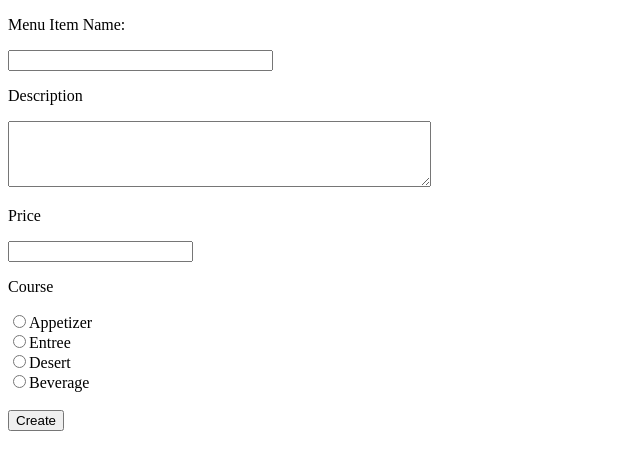
After one commit to mathurk1/DjangoWebApp, a Django app: page /1/menu/new in a window 1280 px wide. The commit adds this page. Shown: the top 470 px of the page, without its empty margins (0-640 px from the left). Run offline with Django 3.2, Linux system fonts and the light colour scheme.

Commit message:
add feature to add menu items

```diff
--- a/restaurantapp/templates/restaurantapp/listMenu.html
+++ b/restaurantapp/templates/restaurantapp/listMenu.html
@@ -8,12 +8,15 @@
     <a href="{% url 'listRestaurant' %}"><h4>Main Menu</h4></a>
 
     {% for MenuItem in menuList %}
+
         <li>{{ MenuItem.name }} - {{ MenuItem.description }} - {{ MenuItem.price }}</li>
 
         <p> <a href = "{% url 'deleteMenu' MenuItem.restaurant_id MenuItem.id %}">Delete Menu Item</a> </p>
 
     {% endfor %}
 
+    <a href = "{% url 'addMenuItem' restaurant_id %}" > <h4> Create a New Menu Item </h4></a>
+
     </br>
 </body>
 </html>
--- /dev/null
+++ b/restaurantapp/templates/restaurantapp/postMenu.html
@@ -0,0 +1,24 @@
+<!DOCTYPE html>
+<html lang="en">
+<head>
+    <meta charset="UTF-8">
+    <title>New Menu Item</title>
+</head>
+<body>
+        <form action= "{% url 'addMenuItem' restaurant_id %}" method="post" action = "#">{% csrf_token %}
+            <p>Menu Item Name:</p>
+            <input type = "text" size = 30, name = 'name'>
+            <p>Description</p>
+            <textarea type = "text" name = 'description' rows="4" cols="50"></textarea>
+            <p>Price</p>
+            <input type="text" name = "price">
+            <p>Course</p>
+            <input type = 'radio' name = 'course' value="Appetizer" >Appetizer</br>
+            <input type = 'radio' name = 'course' value="Entree" >Entree</br>
+            <input type = 'radio' name = 'course' value="Desert" >Desert</br>
+            <input type = 'radio' name = 'course' value="Beverage" >Beverage</br>
+            </br>
+            <input type="submit" value = "Create"/>
+        </form>
+</body>
+</html>
--- a/restaurantapp/templates/restaurantapp/postRestaurant.html
+++ b/restaurantapp/templates/restaurantapp/postRestaurant.html
@@ -8,7 +8,7 @@
     <form action= "{% url 'addRestaurant' %}" method="post">{% csrf_token %}
         <p>Restaurant Name:</p>
 		<input type ='text' name='name' id="postRestaurant">
-        <input type="submit" value="addRestaurant"/>
+        <input type="submit" value="addMenuItem"/>
     </form>
 </body>
 </html>
--- a/restaurantapp/urls.py
+++ b/restaurantapp/urls.py
@@ -8,5 +8,6 @@ urlpatterns = [
     path('new', views.addRestaurant, name='addRestaurant'),
     path('<int:restaurant_id>/edit/', views.editRestaurant, name='editRestaurant'),
     path('<int:restaurant_id>/menu/', views.listMenu, name='listMenu'),
-    path('<int:restaurant_id>/menu/<int:menu_id>/delete', views.deleteMenu, name='deleteMenu')
+    path('<int:restaurant_id>/menu/<int:menu_id>/delete', views.deleteMenu, name='deleteMenu'),
+    path('<int:restaurant_id>/menu/new', views.addMenuItem, name="addMenuItem")
 ]
--- a/restaurantapp/views.py
+++ b/restaurantapp/views.py
@@ -72,7 +72,7 @@ def listMenu(request, restaurant_id):
 
     menuList = MenuItem.objects.all().filter(restaurant_id=restaurant_id)
 
-    context = {'menuList': menuList}
+    context = {'menuList': menuList, 'restaurant_id': restaurant_id }
 
     return render(request, 'restaurantapp/listMenu.html', context)
 
@@ -87,3 +87,23 @@ def deleteMenu(request, restaurant_id, menu_id):
         return render(request, 'restaurantapp/listMenu.html', context)
     except Restaurant.DoesNotExist:
         raise Http404("Menu Item does not exist")
+
+
+def addMenuItem(request, restaurant_id):
+
+    if request.method == "GET":
+        context = {'restaurant_id': restaurant_id}
+        return render(request, 'restaurantapp/postMenu.html', context)
+
+    if request.method == "POST":
+        r = Restaurant.objects.only('id').get(id=restaurant_id)
+        m = MenuItem.objects.create(name=request.POST.get('name'),
+                                    description=request.POST.get('description'),
+                                    price=request.POST.get('price'),
+                                    course=request.POST.get('course'),
+                                    restaurant_id=r)
+
+        menuList = MenuItem.objects.all().filter(restaurant_id=restaurant_id)
+        context = {'menuList': menuList, 'restaurant_id': restaurant_id}
+
+        return render(request, 'restaurantapp/listMenu.html', context)
```
